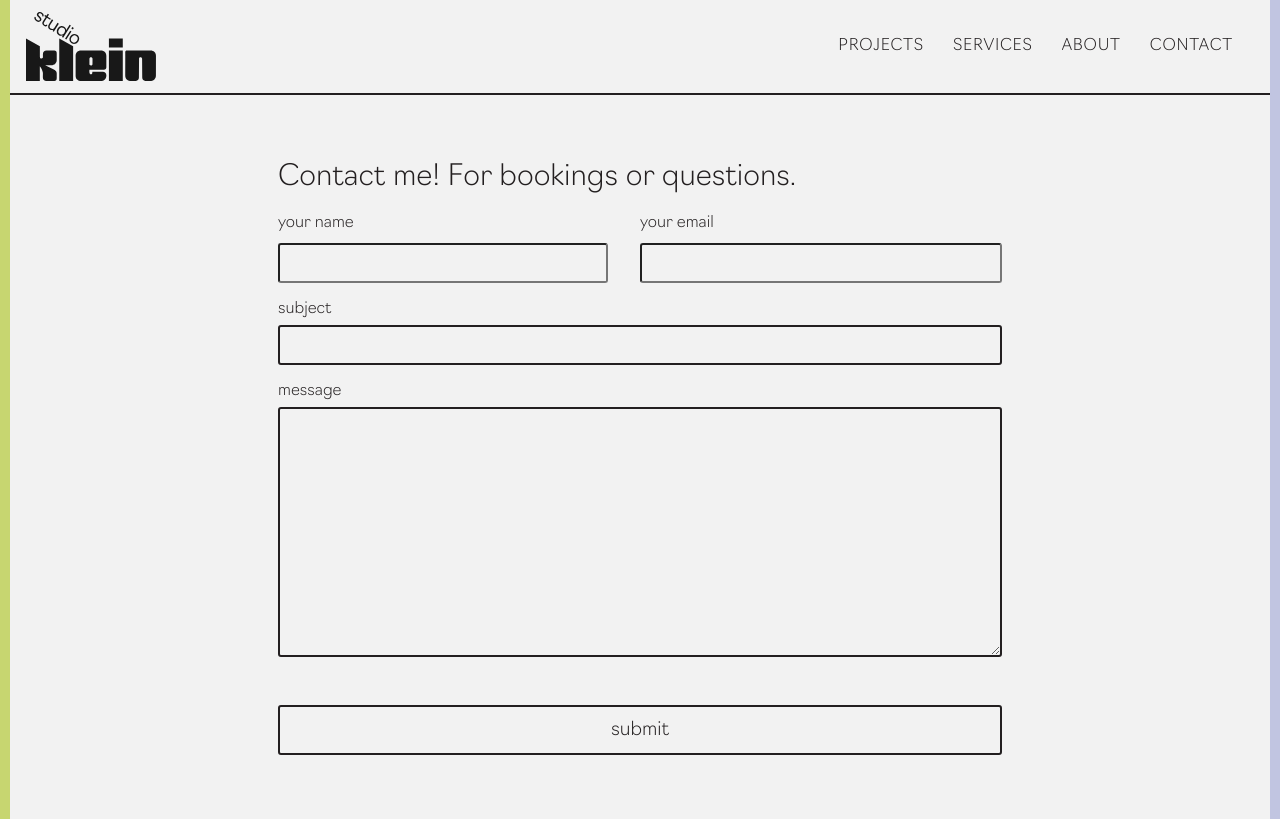
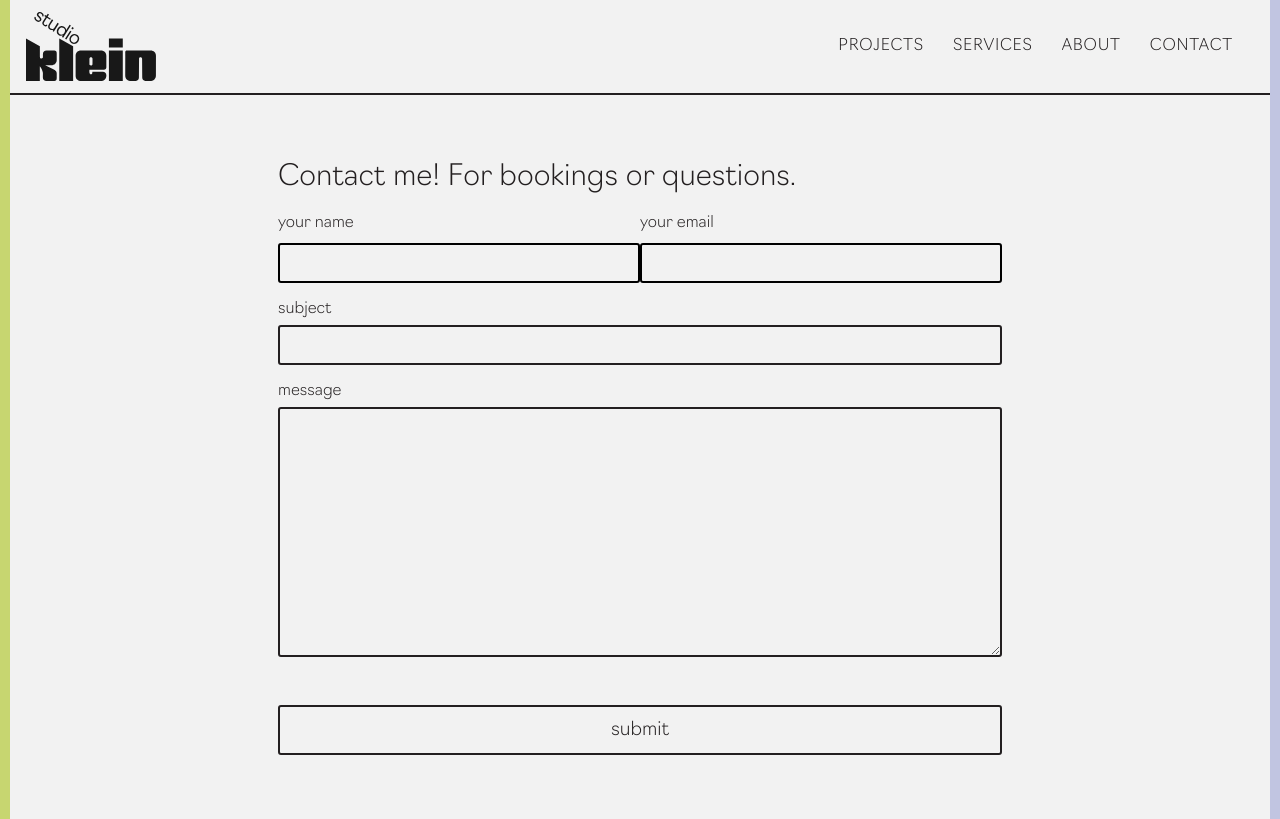
Before and after one commit to JoshTag/studio-klein, a Next.js app: page /contact in a window 1280 px wide. Built offline with nearby package versions, Linux system fonts and the light colour scheme.

Commit message:
contact form

```diff
--- a/components/contact-form.js
+++ b/components/contact-form.js
@@ -167,7 +167,7 @@ const ContactForm = () => {
           <div className="form-container-inner">
           <label htmlFor='name' className="form-container-label">your name</label>
           <input
-            className='contact-inputs form-container-input margin-right-2'
+            className='contact-inputs form-container-input margin-right-10px'
             id='name'
             type='text'
             required
--- a/styles/global-style.js
+++ b/styles/global-style.js
@@ -99,6 +99,11 @@ const GlobalStyle = createGlobalStyle`
   }
 
   /* MARGINS AND PADDINGS */
+
+
+  .margin-right-10px{
+    margin-right:10px;
+  }
 
   .margin-top-3{
     margin-top:3rem;
@@ -1331,11 +1336,12 @@ const GlobalStyle = createGlobalStyle`
   background:#F2F2F2;
   border-radius:3px;
   padding:1rem;
+  width:100%;
+  border: 2px solid #000000;
 }
 
 .main__footer{
     width:100%;
-
     display:flex;
     justify-content:center;
     border-bottom: 2px solid #231F20;
```
